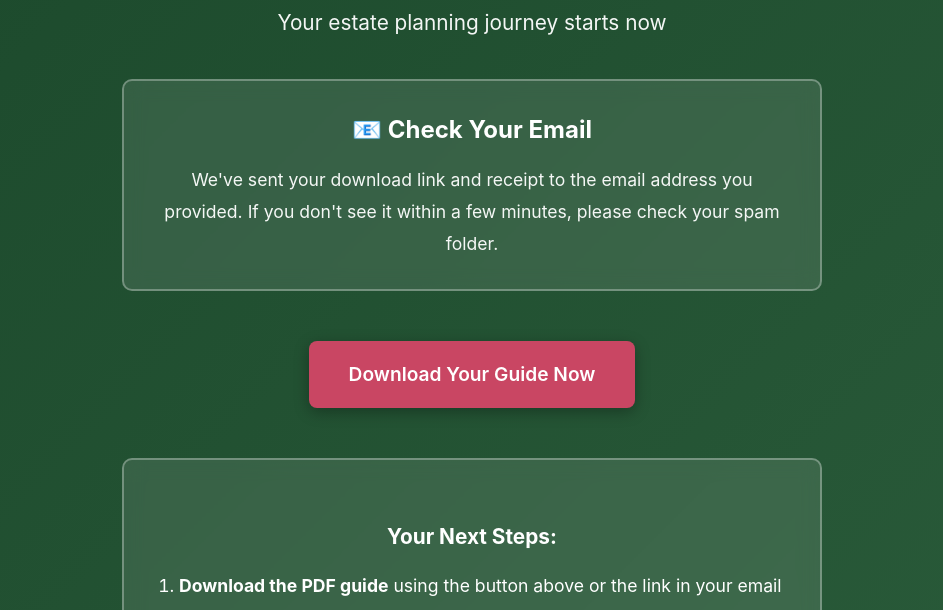
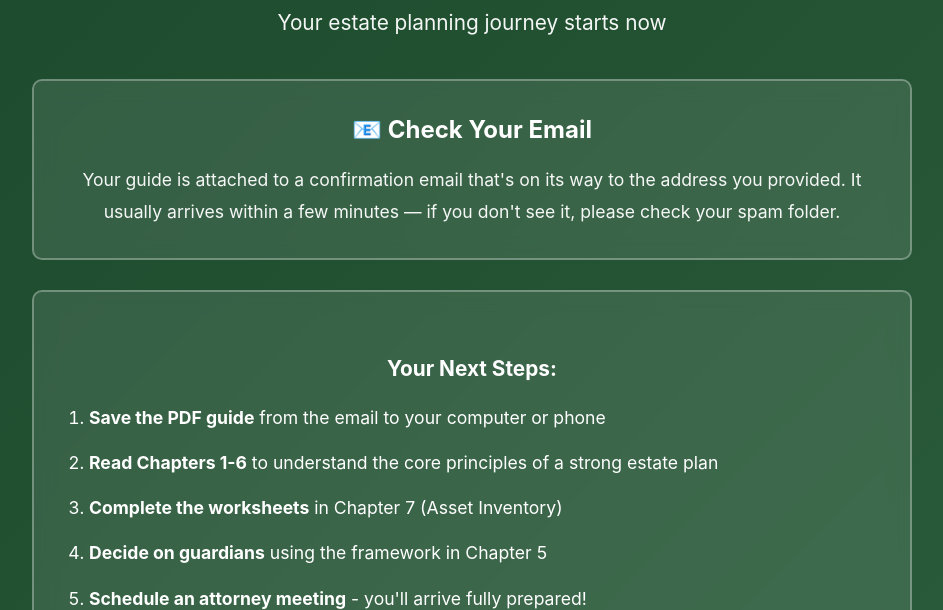
Before and after one commit to ksitomer/plan-the-fam, a website: page success.html in a window 1280 px wide. Shown: the part 348-958 px from the top of the page, without its empty margins (168-1111 px from the left). Drawn offline with Linux system fonts and the light colour scheme.

Commit message:
Add files via upload

```diff
--- a/success.html
+++ b/success.html
@@ -27,7 +27,7 @@
         }
 
         .container {
-            max-width: 700px;
+            max-width: 880px;
             text-align: center;
         }
 
@@ -85,26 +85,6 @@
             font-size: 1.1em;
             line-height: 1.8;
             opacity: 0.95;
-        }
-
-        .download-button {
-            display: inline-block;
-            background: #c94663;
-            color: white;
-            padding: 18px 40px;
-            font-size: 1.2em;
-            text-decoration: none;
-            border-radius: 8px;
-            font-weight: 600;
-            margin: 20px 0;
-            transition: all 0.3s ease;
-            box-shadow: 0 4px 15px rgba(0,0,0,0.3);
-        }
-
-        .download-button:hover {
-            background: #b33851;
-            transform: translateY(-2px);
-            box-shadow: 0 6px 20px rgba(0,0,0,0.4);
         }
 
         .next-steps {
@@ -169,18 +149,16 @@
 
         <div class="info-box">
             <h2>📧 Check Your Email</h2>
-            <p>We've sent your download link and receipt to the email address you provided. If you don't see it within a few minutes, please check your spam folder.</p>
+            <p>Your guide is attached to a confirmation email that's on its way to the address you provided. It usually arrives within a few minutes — if you don't see it, please check your spam folder.</p>
         </div>
-
-        <a href="#" class="download-button" id="download-link">Download Your Guide Now</a>
 
         <div class="info-box">
             <div class="next-steps">
                 <h3>Your Next Steps:</h3>
                 <ol>
-                    <li><strong>Download the PDF guide</strong> using the button above or the link in your email</li>
-                    <li><strong>Read Chapters 1-3</strong> to understand the basics of estate planning</li>
-                    <li><strong>Complete the worksheets</strong> in Chapter 6 (Asset Inventory)</li>
+                    <li><strong>Save the PDF guide</strong> from the email to your computer or phone</li>
+                    <li><strong>Read Chapters 1-6</strong> to understand the core principles of a strong estate plan</li>
+                    <li><strong>Complete the worksheets</strong> in Chapter 7 (Asset Inventory)</li>
                     <li><strong>Decide on guardians</strong> using the framework in Chapter 5</li>
                     <li><strong>Schedule an attorney meeting</strong> - you'll arrive fully prepared!</li>
                 </ol>
@@ -199,29 +177,9 @@
     </div>
 
     <script>
-        // Get session/payment ID from URL if passed
+        // Payment reference, available if you later want to display or verify it.
         const urlParams = new URLSearchParams(window.location.search);
         const sessionId = urlParams.get('session_id');
-
-        // In production, you would:
-        // 1. Verify the payment with your backend using the session_id
-        // 2. Generate a secure download link
-        // 3. Update the download button href
-
-        const downloadButton = document.getElementById('download-link');
-
-        // For now, this is a placeholder
-        downloadButton.addEventListener('click', function(e) {
-            e.preventDefault();
-
-            // In production, this would be a real download link to the PDF
-            // For example: downloadButton.href = 'https://yourdomain.com/secure-downloads/' + sessionId + '/estate-planning-guide.pdf';
-
-            alert('In production, this button would trigger the PDF download.\n\nThe file would be: Estate_Planning_Guide_for_Young_Families.pdf\n\nYou would generate a secure, time-limited download link on your server.');
-
-            // Simulate download (in production, you'd link to the actual PDF)
-            // window.location.href = '/downloads/Estate_Planning_Guide_for_Young_Families.pdf';
-        });
     </script>
 </body>
 </html>
```
